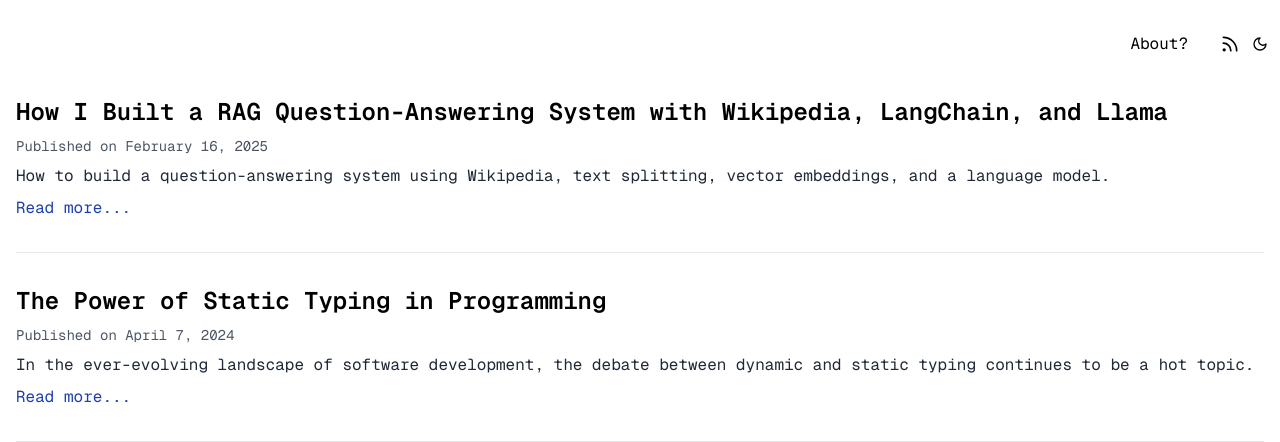
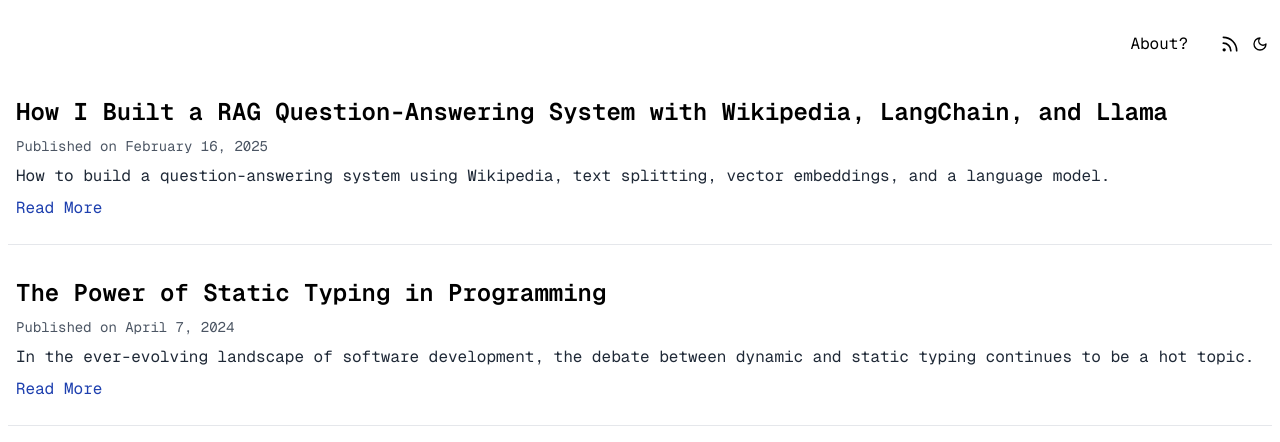
Before and after one commit to Ahamed-Favas/mdx-folio, a Next.js app: page / in a window 1280 px wide. Shown: the top 442 px of the page. Built offline with nearby package versions, Linux system fonts and the light colour scheme.

Commit message:
Update page.tsx

```diff
--- a/app/page.tsx
+++ b/app/page.tsx
@@ -19,12 +19,12 @@
                 </p>
                 <p className="text-gray-800 dark:text-gray-400">
                   {article.summary + " "}
-                  <div className="mt-2 text-blue-800">{'Read more...'}</div>
+                  <div className="mt-2 text-blue-800">{'Read More'}</div>
                 </p>
               </Link>
             </article>
 
-              <hr className="h-px m-4 bg-gray-200 border-0 dark:bg-gray-700" />
+              <hr className="h-px m-2 bg-gray-200 border-0 dark:bg-gray-700" />
 
           </div>
         ))}
```
